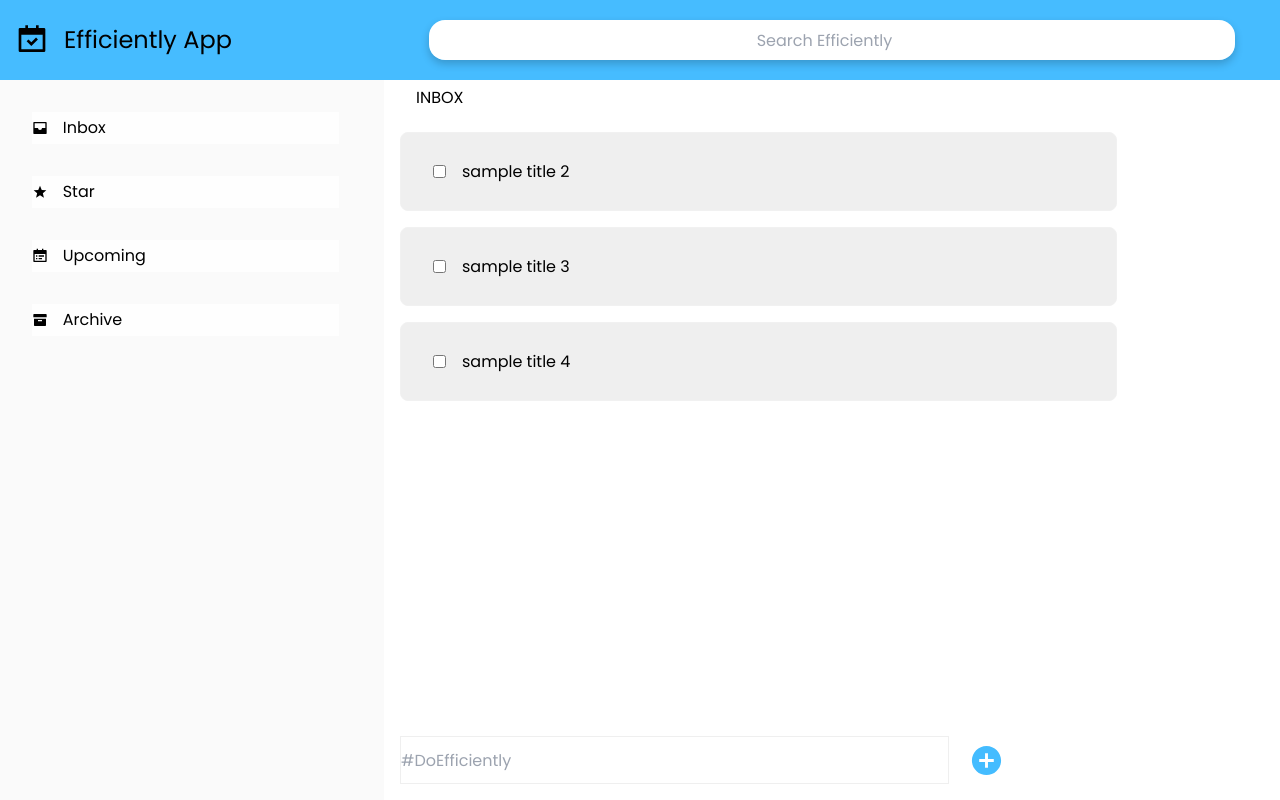
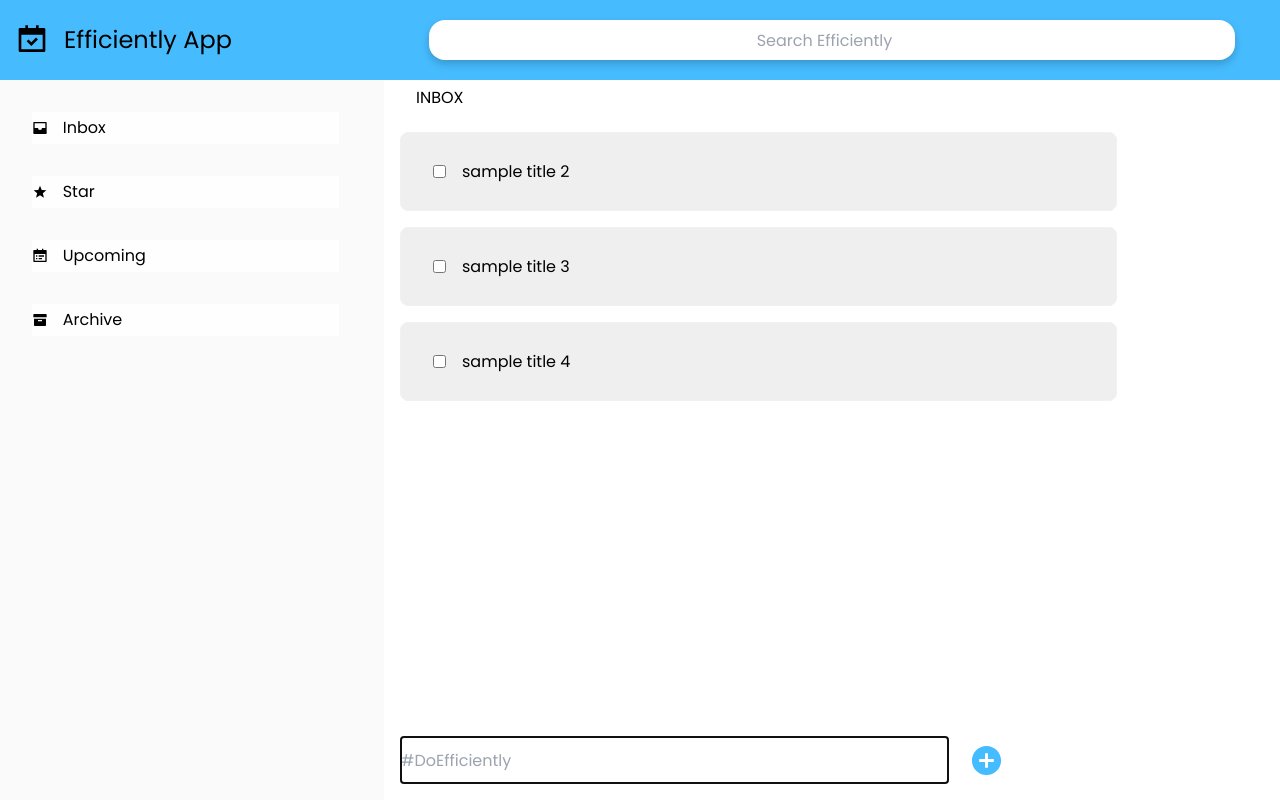
Before and after one commit to pythagoreaneng/efficiently-app-web, a React (Create React App) app: page / in a window 1280 px wide. Built offline with nearby package versions, Linux system fonts and the light colour scheme.

Commit message:
Add input focus

```diff
--- a/src/components/TaskInput.js
+++ b/src/components/TaskInput.js
@@ -1,4 +1,4 @@
-import React, { useState } from "react";
+import React, { useState, useEffect, useRef } from "react";
 import { RiAddCircleFill } from "react-icons/ri";
 import styled from "styled-components";
 
@@ -23,7 +23,7 @@ const TaskButtonContainer = styled.button`
   align-items: center;
 `;
 
-const TaskInput = ({ onSubmit, inputRef, submitRef }) => {
+const TaskInput = ({ onSubmit }) => {
   const [input, setInput] = useState("");
   const handleChange = (e) => {
     setInput(e.target.value);
@@ -37,6 +37,13 @@ const TaskInput = ({ onSubmit, inputRef, submitRef }) => {
     });
     setInput("");
   };
+
+  useEffect(() => {
+    inputRef.current.focus();
+  }, []);
+
+  const inputRef = useRef(null);
+  const submitRef = useRef(null);
 
   return (
     <>
--- a/src/pages/index.js
+++ b/src/pages/index.js
@@ -1,4 +1,4 @@
-import React, { useState, useRef } from "react";
+import React, { useState, useRef, useEffect } from "react";
 import styled from "styled-components";
 import {
   RiCalendarCheckFill,
@@ -161,9 +161,6 @@ const Home = ({ screenTitle }) => {
     task.title.toLowerCase().includes(search.toLowerCase())
   );
 
-  const inputRef = useRef(null);
-  const submitRef = useRef(null);
-
   return (
     <>
       <Container>
@@ -221,7 +218,7 @@ const Home = ({ screenTitle }) => {
             />
 
             <AddTaskContainer>
-              <TaskInput onSubmit={addTask} ref={inputRef} ref={submitRef} />
+              <TaskInput onSubmit={addTask} />
             </AddTaskContainer>
           </MainScreenContainer>
         </ScreenContainer>
```
